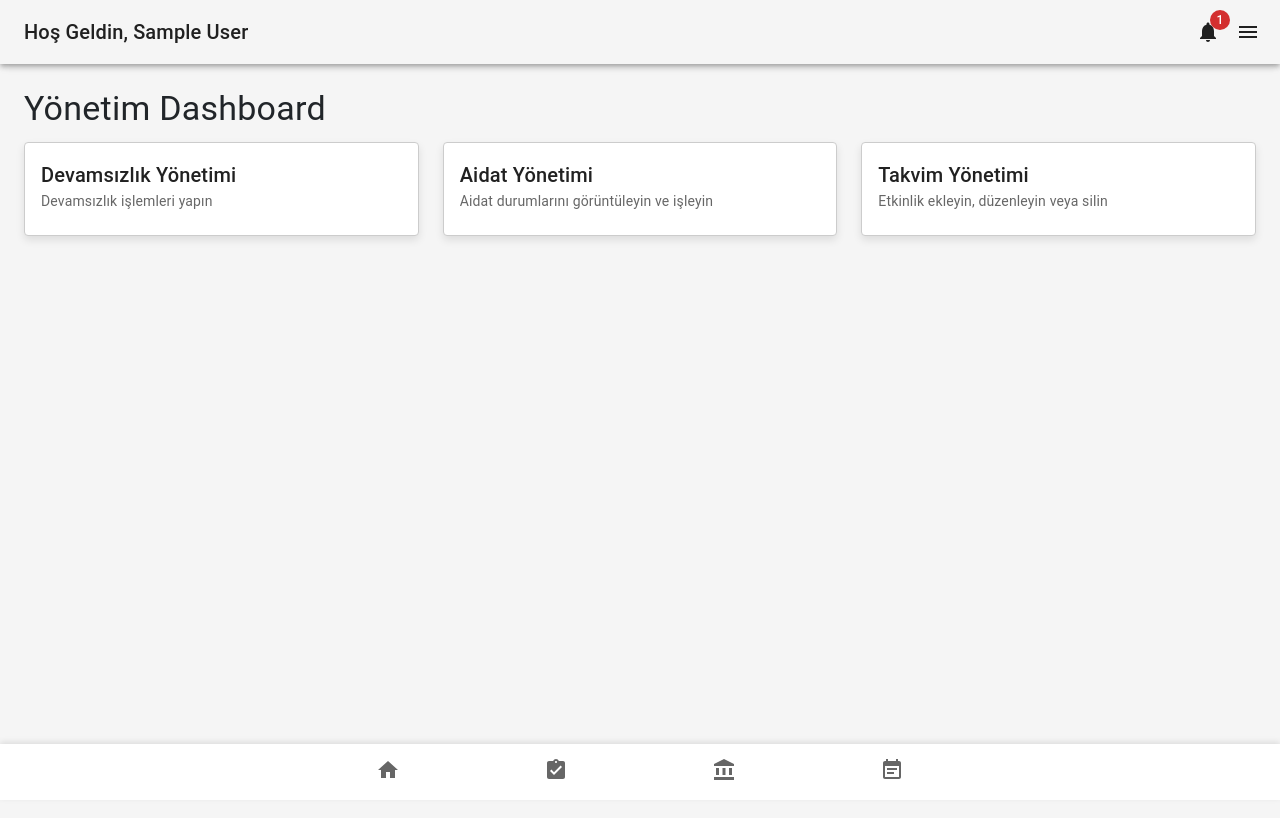
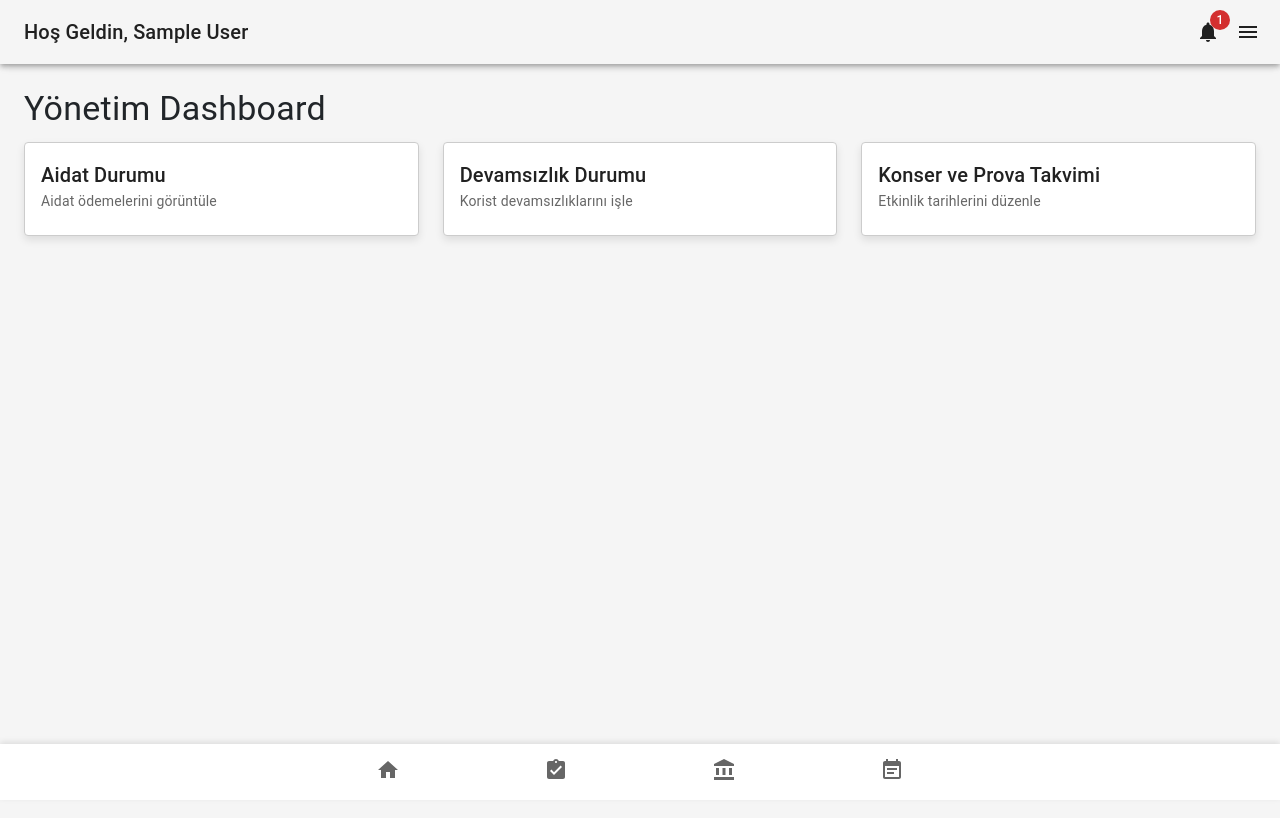
Before and after one commit to ebolarium/cokfonik, a React (Create React App) app: page /management-dashboard in a window 1280 px wide. Shown: the top 818 px of the page. Built offline with nearby package versions, Linux system fonts and the light colour scheme; sample sign-in values are in the browser's storage.

Commit message:
Checkpoint 4

```diff
--- a/src/components/ManagementDashboard.js
+++ b/src/components/ManagementDashboard.js
@@ -6,9 +6,9 @@ const ManagementDashboard = () => {
   const navigate = useNavigate();
 
   const dashboardItems = [
-    { title: 'Devamsızlık Yönetimi', description: 'Devamsızlık işlemleri yapın', path: '/attendance' },
-    { title: 'Aidat Yönetimi', description: 'Aidat durumlarını görüntüleyin ve işleyin', path: '/fees' },
-    { title: 'Takvim Yönetimi', description: 'Etkinlik ekleyin, düzenleyin veya silin', path: '/calendar' },
+    { title: 'Aidat Durumu', description: 'Aidat ödemelerini görüntüle', path: '/fee-management' },
+    { title: 'Devamsızlık Durumu', description: 'Korist devamsızlıklarını işle', path: '/attendance-management' },
+    { title: 'Konser ve Prova Takvimi', description: 'Etkinlik tarihlerini düzenle', path: '/calendar-management' },
   ];
 
   return (
```
